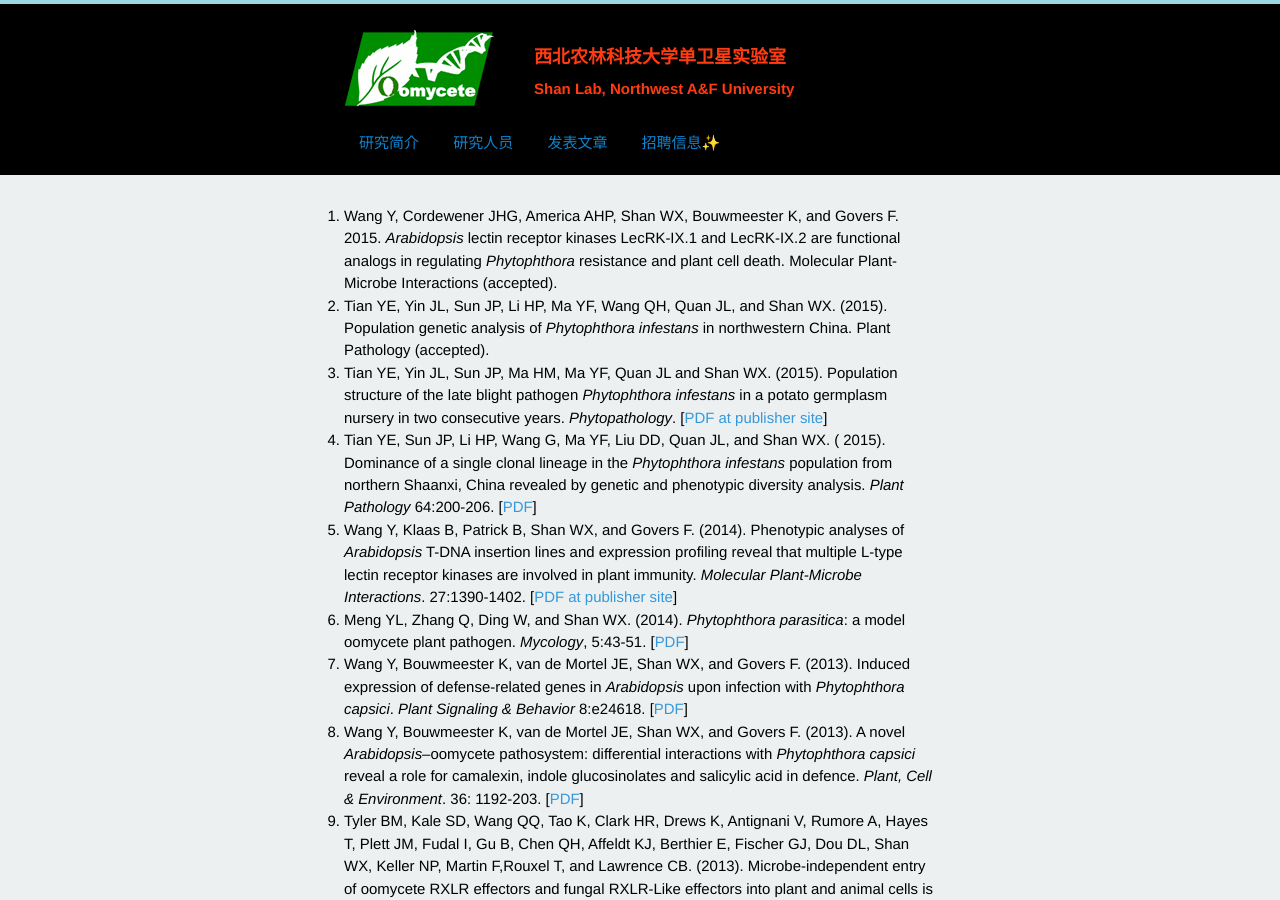
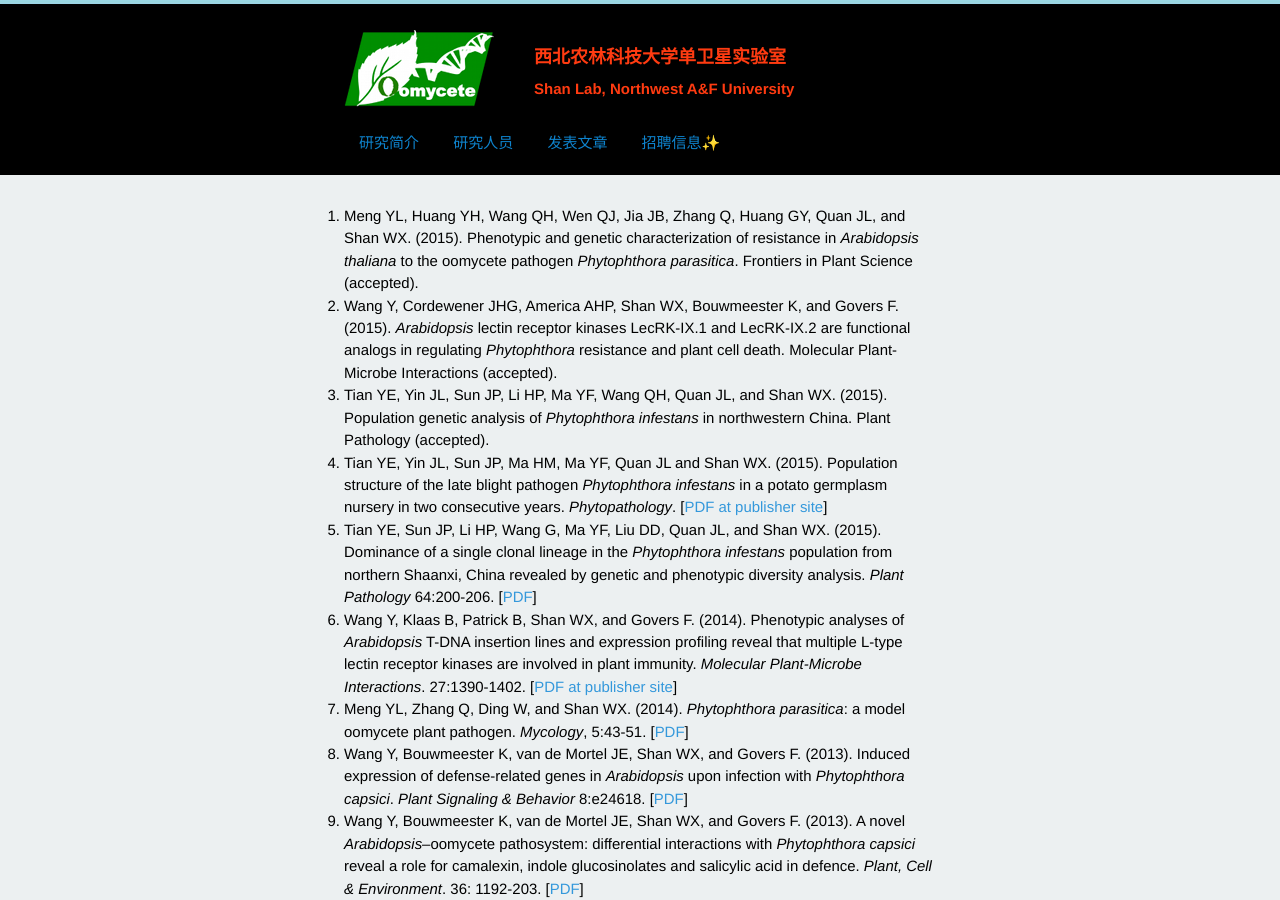
Before and after one commit to shanclub2/shanlab, a Jekyll site: the page built from publication.html, in a window 1280 px wide and 900 px high. Built offline with Jekyll 4.4.1, drawn with Linux system fonts in a browser that asks for light colours; Markdown is read by kramdown in place of the engine named in the settings; a script that is not in the unit is left out.

Commit message:
update photo and pub

```diff
--- a/publication.html
+++ b/publication.html
@@ -11,7 +11,11 @@ title: 单卫星实验室
 <ol>
 
 <li>
-Wang Y, Cordewener JHG, America AHP, Shan WX, Bouwmeester K, and Govers F. 2015. <i>Arabidopsis</i> lectin receptor kinases LecRK-IX.1 and LecRK-IX.2 are functional analogs in regulating <i>Phytophthora</i> resistance and plant cell death. Molecular Plant-Microbe Interactions (accepted).
+Meng YL, Huang YH, Wang QH, Wen QJ, Jia JB, Zhang Q, Huang GY, Quan JL, and Shan WX. (2015). Phenotypic and genetic characterization of resistance in <i>Arabidopsis thaliana</i> to the oomycete pathogen <i>Phytophthora parasitica</i>. Frontiers in Plant Science (accepted).
+</li>
+
+<li>
+Wang Y, Cordewener JHG, America AHP, Shan WX, Bouwmeester K, and Govers F. (2015). <i>Arabidopsis</i> lectin receptor kinases LecRK-IX.1 and LecRK-IX.2 are functional analogs in regulating <i>Phytophthora</i> resistance and plant cell death. Molecular Plant-Microbe Interactions (accepted).
 </li>
 
 <li>
@@ -23,7 +27,7 @@ Tian YE, Yin JL, Sun JP, Ma HM, Ma YF, Quan JL and Shan WX. (2015). Population s
 </li>
 
 <li>
-Tian YE, Sun JP, Li HP, Wang G, Ma YF, Liu DD, Quan JL, and Shan WX. ( 2015). Dominance of a single clonal lineage in the <i>Phytophthora infestans</i> population from northern Shaanxi, China revealed by genetic and phenotypic diversity analysis. <i>Plant Pathology</i> 64:200-206. [<a href="/pdf/yetian2015.pdf">PDF</a>]
+Tian YE, Sun JP, Li HP, Wang G, Ma YF, Liu DD, Quan JL, and Shan WX. (2015). Dominance of a single clonal lineage in the <i>Phytophthora infestans</i> population from northern Shaanxi, China revealed by genetic and phenotypic diversity analysis. <i>Plant Pathology</i> 64:200-206. [<a href="/pdf/yetian2015.pdf">PDF</a>]
 </li>
 
 <li>
```
Also changed, not shown: head/wxshan.jpg.
